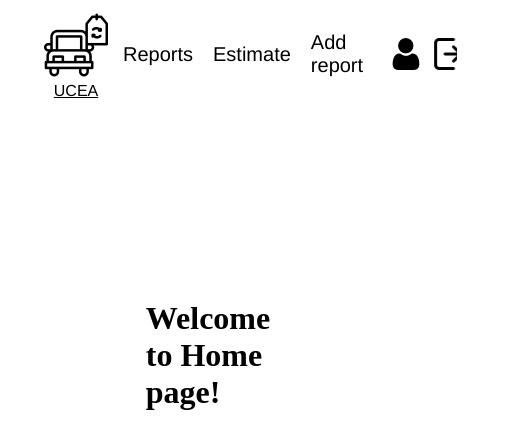
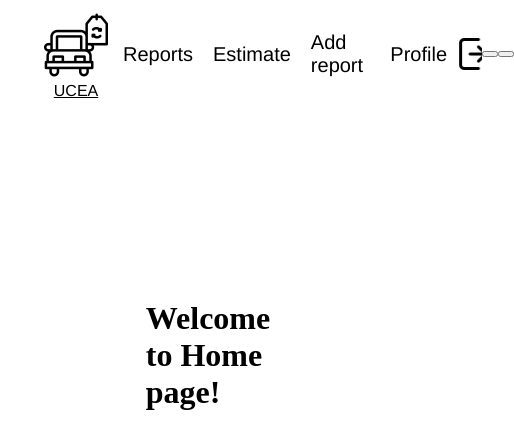
Before and after one commit to shevOle/ang-used-car-evaluation-app, an Angular app: page / in a window 390 px wide. Shown: the top 448 px of the page, 514 px wide, since content can reach past the window. Built offline with nearby package versions, Linux system fonts and the light colour scheme.

Commit message:
feat: add mobile navigation menu

```diff
--- a/src/app/app.component.html
+++ b/src/app/app.component.html
@@ -17,15 +17,25 @@
     <a routerLink="/add-report" class="site-header-link" tabindex="1">
       <p class="site-header-logo-title">Add report</p>
     </a>
-    <a routerLink="/profile" class="site-header-profile">
-      <img
-        class="site-header-profile-img"
-        src="../assets/user.png"
-        alt="profile-page-button"
-      />
+    <a routerLink="/profile" class="site-header-link" tabindex="1">
+      <p class="site-header-logo-title">Profile</p>
     </a>
-    <button type="button" class="button-logout" (click)="logOut()"></button>
+    <button
+      type="button"
+      class="button-default button-logout"
+      (click)="logOut()"
+    ></button>
+    <button
+      type="button"
+      class="button-default button-close-menu"
+      (click)="toggleMenu()"
+    ></button>
   </nav>
+  <button
+    class="button-default burger-menu"
+    type="button"
+    (click)="toggleMenu()"
+  ></button>
 </header>
 <main>
   <router-outlet />
```
